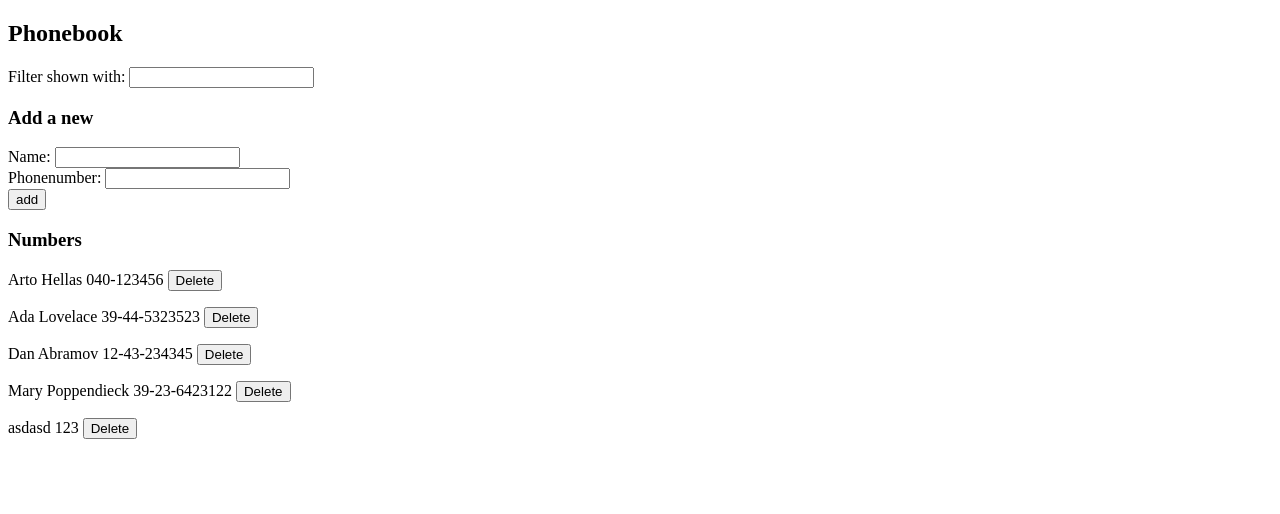
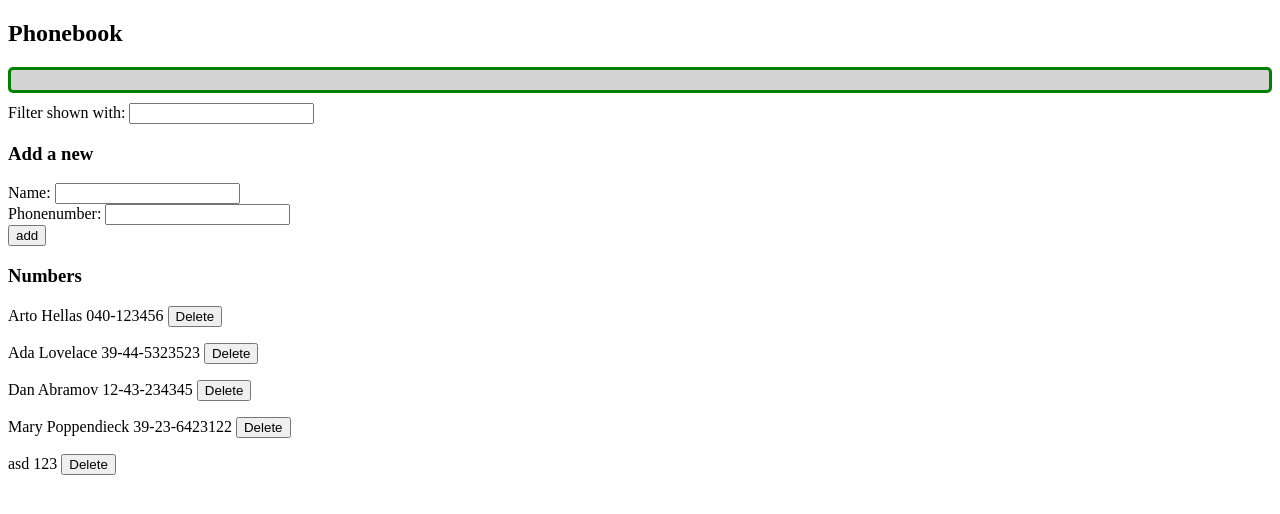
Before and after one commit to Krediann/FSO, a React (Vite) app in the folder osa2/puhelinluettelo/: page / in a window 1280 px wide. Shown: the top 514 px of the page. Built offline with nearby package versions, Linux system fonts and the light colour scheme; data requests are answered from the project's data file.

Commit message:
feat: 2-16 puhelinluettelo step11

```diff
--- a/osa2/puhelinluettelo/db.json
+++ b/osa2/puhelinluettelo/db.json
@@ -22,7 +22,7 @@
     },
     {
       "id": "5",
-      "name": "asdasd",
+      "name": "asd",
       "phoneNumber": "123"
     }
   ]
--- a/osa2/puhelinluettelo/src/App.tsx
+++ b/osa2/puhelinluettelo/src/App.tsx
@@ -2,6 +2,7 @@ import { useEffect, useState } from "react"
 import { Display } from "./components/Display"
 import { Filter } from "./components/Filter"
 import { PersonForm } from "./components/Form"
+import { Notification } from "./components/Notification"
 import { create, deletePersonById, getAll, update } from "./services/persons"
 
 type InputChangeEvent = React.ChangeEvent<HTMLInputElement>
@@ -16,6 +17,7 @@ const App = () => {
   const [newName, setNewName] = useState("")
   const [newPhonenumber, setNewPhonenumber] = useState("")
   const [newFilter, setNewFilter] = useState("")
+  const [infoMessage, setInfoMessage] = useState("")
 
   useEffect(() => {
     getAll().then((initialPersons) => {
@@ -32,6 +34,10 @@ const App = () => {
     if (window.confirm(`Are you sure you want to delete ${person.name} ?`)) {
       deletePersonById(id).then(() => {
         setPersons(persons.filter((person) => person.id !== id))
+        setInfoMessage(`${person.name} deleted!`)
+        setTimeout(() => {
+          setInfoMessage("")
+        }, 3000)
       })
     }
   }
@@ -55,6 +61,10 @@ const App = () => {
               person.id !== updatedPerson.id ? person : returnedPerson
             )
           )
+          setInfoMessage(`Updated ${updatedPerson.name}'s phone number!`)
+          setTimeout(() => {
+            setInfoMessage("")
+          }, 3000)
         })
       }
       setNewName("")
@@ -66,6 +76,10 @@ const App = () => {
 
     create(newPerson).then((returnedPerson) => {
       setPersons(persons.concat(returnedPerson))
+      setInfoMessage(`Added ${newPerson.name}`)
+      setTimeout(() => {
+        setInfoMessage("")
+      }, 3000)
       setNewName("")
       setNewPhonenumber("")
     })
@@ -86,6 +100,7 @@ const App = () => {
   return (
     <div>
       <h2>Phonebook</h2>
+      <Notification message={infoMessage} />
 
       <Filter filter={newFilter} handleFilterChange={handleFilterInputChange} />
 
--- /dev/null
+++ b/osa2/puhelinluettelo/src/components/Notification.tsx
@@ -0,0 +1,7 @@
+interface Message {
+  message: string
+}
+
+export const Notification = (props: Message) => {
+  return <div className="info">{props.message}</div>
+}
--- /dev/null
+++ b/osa2/puhelinluettelo/src/index.css
@@ -0,0 +1,9 @@
+.info {
+  color: green;
+  background-color: lightgray;
+  font-size: 20px;
+  border-style: solid;
+  border-radius: 5px;
+  padding: 10px;
+  margin-bottom: 10px;
+}
--- a/osa2/puhelinluettelo/src/main.tsx
+++ b/osa2/puhelinluettelo/src/main.tsx
@@ -1,6 +1,7 @@
 import { StrictMode } from "react"
 import { createRoot } from "react-dom/client"
 import App from "./App.tsx"
+import "./index.css"
 
 createRoot(document.getElementById("root")!).render(
   <StrictMode>
```
